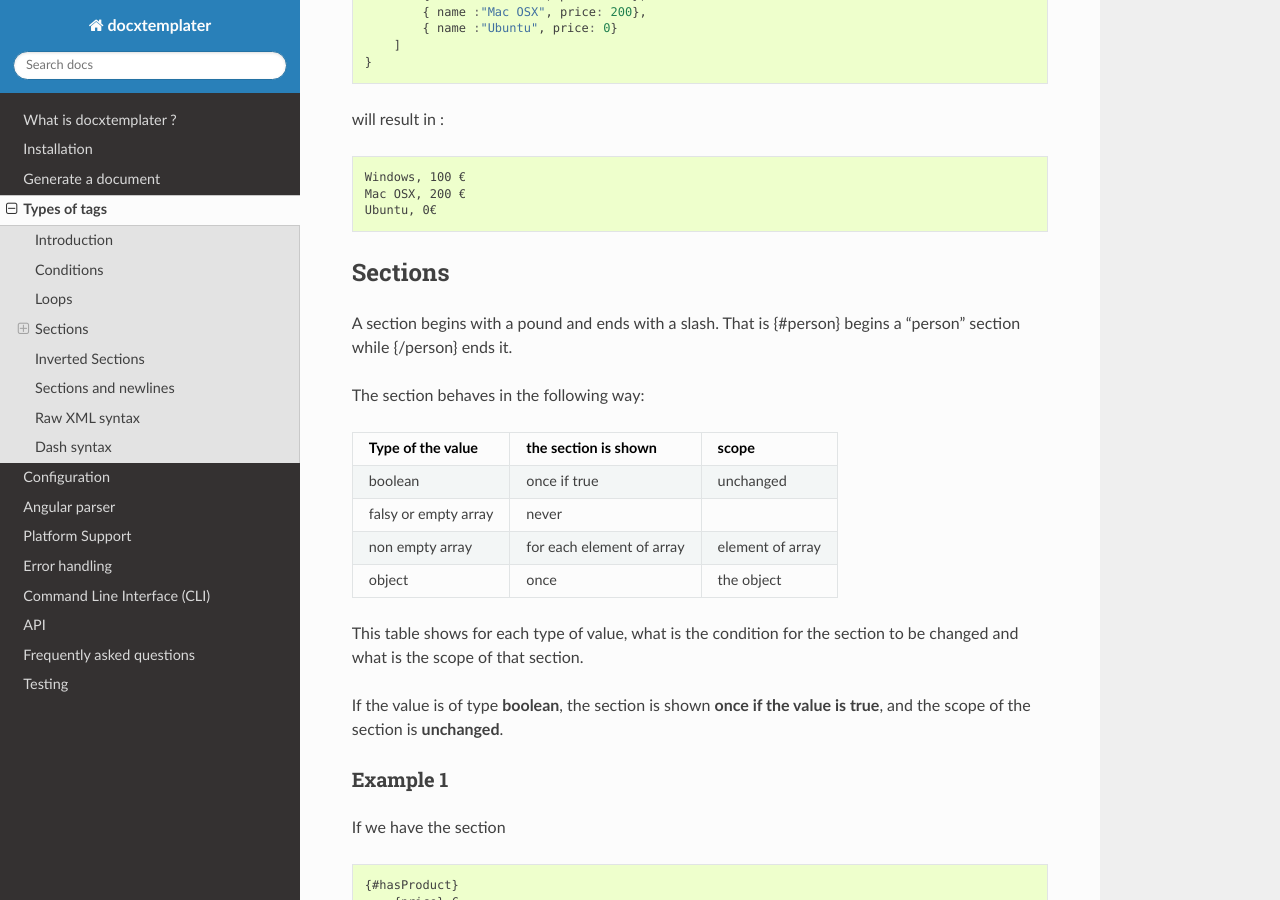
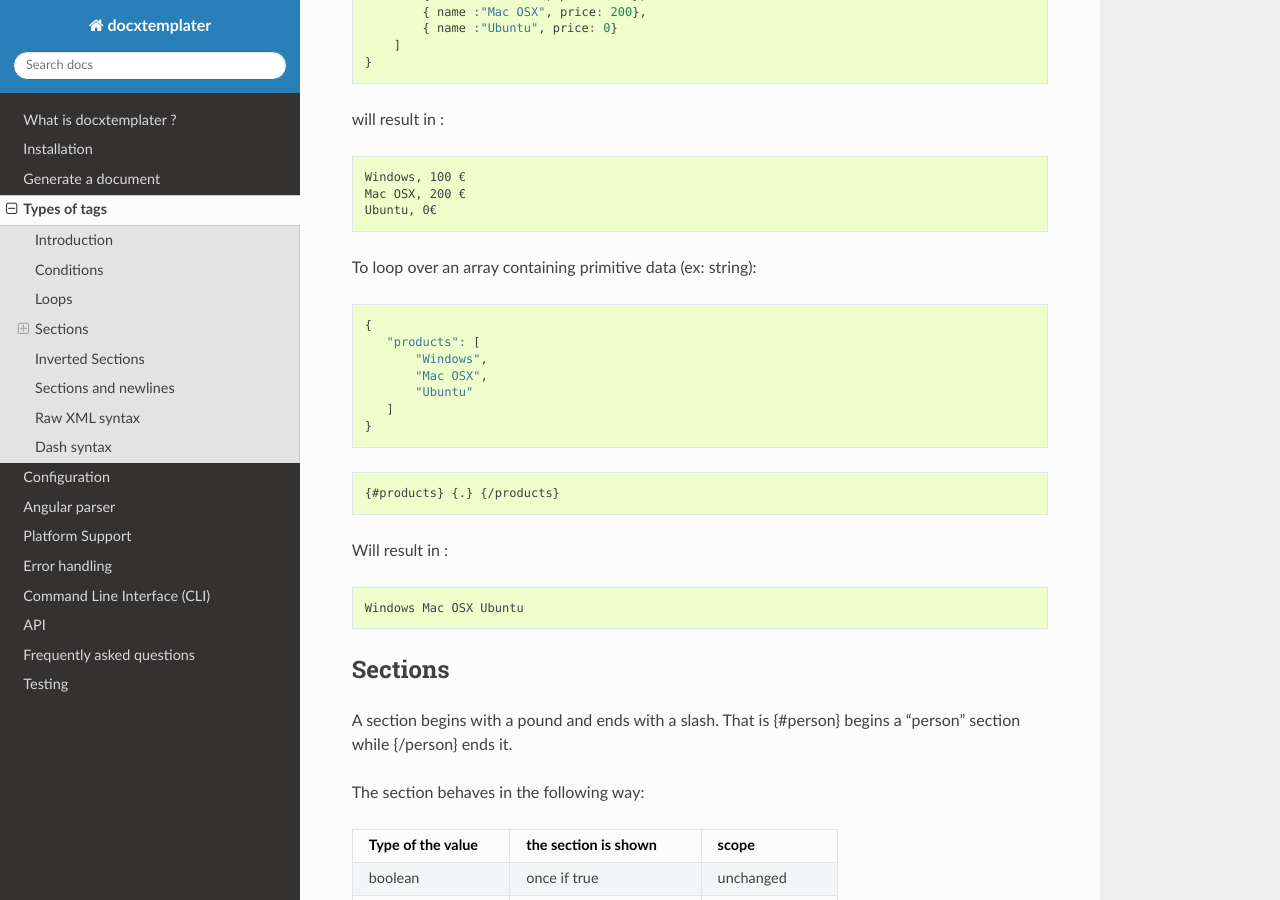
Before and after one commit to open-xml-templating/docxtemplater, a Sphinx documentation site: the page built from docs/source/tag_types.rst, in a window 1280 px wide and 900 px high, scrolled down 1664 px. Built offline with Sphinx 7.4.7 and the Read the Docs theme 2.0.0, drawn with Linux system fonts in a browser that asks for light colours.

Commit message:
Update tag_types.rst
Add how to loop over array containing primitive variable.

```diff
--- a/docs/source/tag_types.rst
+++ b/docs/source/tag_types.rst
@@ -97,6 +97,28 @@ will result in :
     Windows, 100 €
     Mac OSX, 200 €
     Ubuntu, 0€
+
+To loop over an array containing primitive data (ex: string):
+
+.. code-block:: javascript
+
+   {
+      "products": [
+          "Windows",
+          "Mac OSX",
+          "Ubuntu"
+      ]
+   }
+
+.. code-block:: text
+
+   {#products} {.} {/products}
+
+Will result in :
+
+.. code-block:: text
+
+    Windows Mac OSX Ubuntu
 
 Sections
 --------
```
